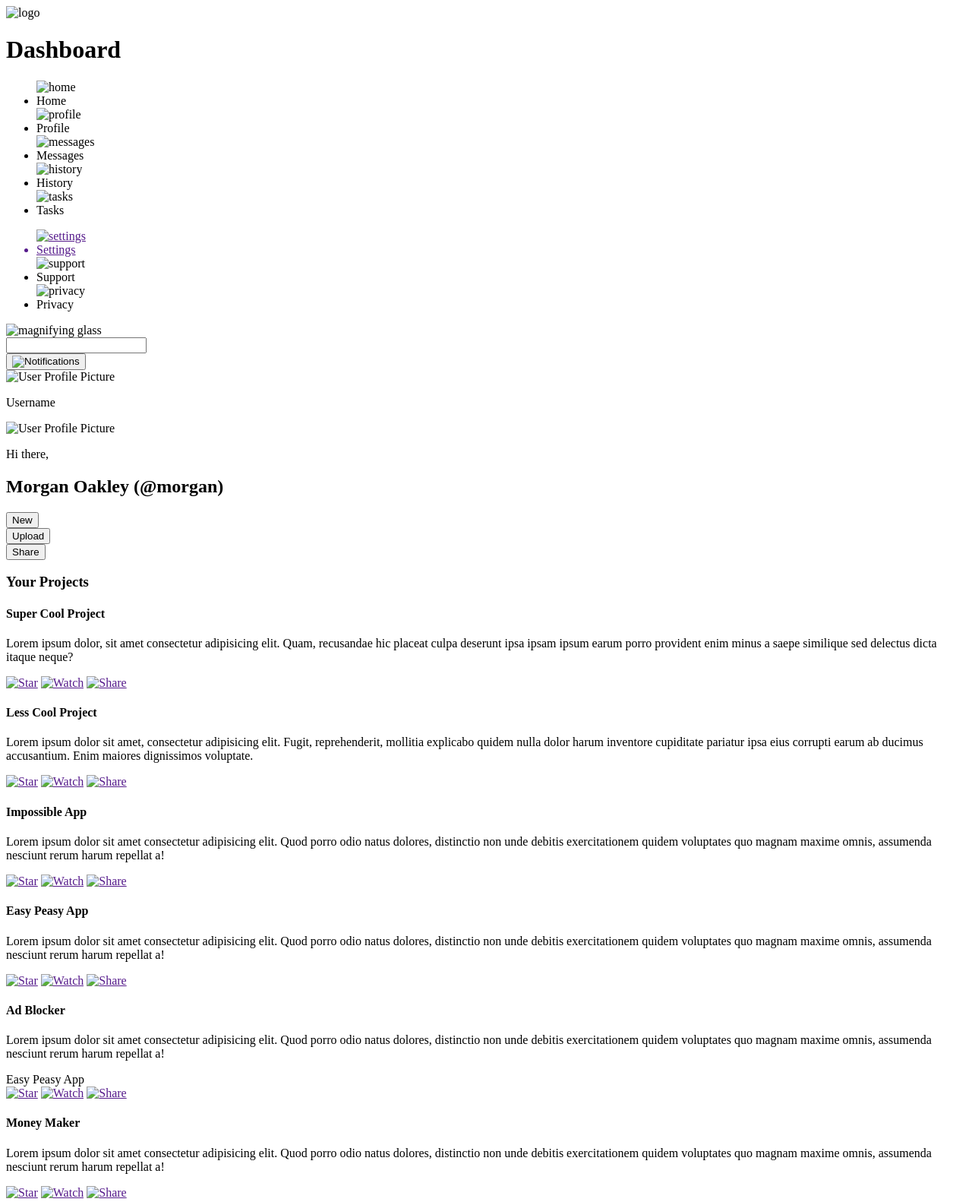
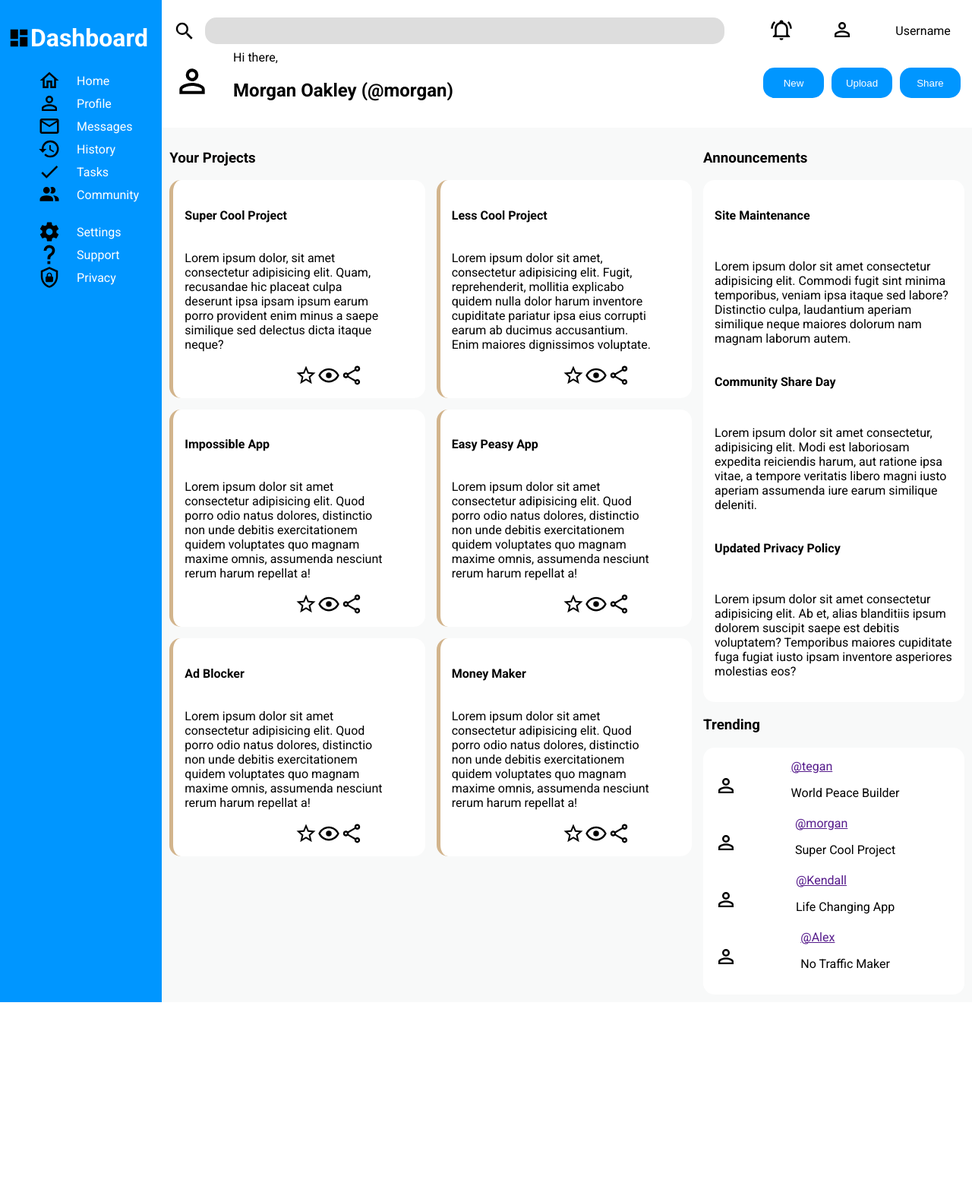
Before and after one commit to Thomas-Randell/TOP-Admin-Dashboard, a plain HTML site: page index.html in a window 1280 px wide. Shown: the top 1582 px of the page at 76% size. After the commit the page ends 1319 px from the top, so only its background shows below. Drawn offline with Linux system fonts and the light colour scheme.

Commit message:
Style webpage Styles appled to all elements on page, add images for icons. Grid used for all elements where possible.

```diff
--- a/index.html
+++ b/index.html
@@ -5,49 +5,59 @@
     <meta charset="UTF-8">
     <meta name="viewport" content="width=device-width, initial-scale=1.0">
     <title>Admin Dashboard</title>
+    <link rel="preconnect" href="https://fonts.googleapis.com">
+    <link rel="preconnect" href="https://fonts.gstatic.com" crossorigin>
+    <link
+        href="https://fonts.googleapis.com/css2?family=Roboto:ital,wght@0,100;0,300;0,400;0,500;0,700;0,900;1,100;1,300;1,400;1,500;1,700;1,900&display=swap"
+        rel="stylesheet">
+    <link rel="stylesheet" href="style.css">
 </head>
 
 <body>
+    <div class="container">
         <div class="navbar">
             <div class="logo">
-            <img src="" alt="logo">
+                <img src="images/view-dashboard.svg" alt="logo">
                 <h1>Dashboard</h1>
             </div>
             <ul>
-            <div>
-                <img src="" alt="home" class="nav-image">
+                <div class="nav-item">
+                    <img src="images/home-outline.svg" alt="home" class="nav-image">
                     <li class="nav">Home</li>
                 </div>
-            <div>
-                <img src="" alt="profile" class="nav-image">
+                <div class="nav-item">
+                    <img src="images/account-outline.svg" alt="profile" class="nav-image">
                     <li class="nav">Profile</li>
                 </div>
-            <div>
-                <img src="" alt="messages" class="nav-image">
+                <div class="nav-item">
+                    <img src="images/email-outline.svg" alt="messages" class="nav-image">
                     <li class="nav">Messages</li>
                 </div>
-            <div>
-                <img src="" alt="history" class="nav-image">
+                <div class="nav-item">
+                    <img src="images/history.svg" alt="history" class="nav-image">
                     <li class="nav">History</li>
                 </div>
-            <div>
-                <img src="" alt="tasks" class="nav-image">
+                <div class="nav-item">
+                    <img src="images/check.svg" alt="tasks" class="nav-image">
                     <li class="nav">Tasks</li>
                 </div>
-        </ul>
-        <ul>
-            <div>
-                <a href="">
-                    <img src="" alt="settings" class="nav-image">
-                    <li class="nav">Settings</li>
-                </a>
+                <div class="nav-item">
+                    <img src="images/account-multiple.svg" alt="community" class="nav-image">
+                    <li class="nav">Community</li>
                 </div>
                 <div>
-                <img src="" alt="support" class="nav-image">
+                    <li><br></li>
+                </div>
+                <div class="nav-item">
+                    <img src="images/cog.svg" alt="settings" class="nav-image">
+                    <li class="nav">Settings</li>
+                </div>
+                <div class="nav-item">
+                    <img src="images/help.svg" alt="support" class="nav-image">
                     <li class="nav">Support</li>
                 </div>
-            <div>
-                <img src="" alt="privacy" class="nav-image">
+                <div class="nav-item">
+                    <img src="images/shield-lock-outline.svg" alt="privacy" class="nav-image">
                     <li class="nav">Privacy</li>
                 </div>
             </ul>
@@ -55,14 +65,15 @@
         <div class="header">
             <div class="upper-header">
                 <div class="searchbar-container">
-                <img src="" alt="magnifying glass">
-                <div><input type="text" name="searchbar" id=""></div>
+                    <img src="images/magnify.svg" alt="magnifying glass">
+                    <div><input type="text" name="searchbar" id="" class="searchbar"></div>
                 </div>
-            <div class="notifications">
-                <button><img src="" alt="Notifications" class="notification-image"></button>
+                <div>
+                    <button class="notifications"><img src="images/bell-ring-outline.svg" alt="Notifications"
+                            class="notification-image"></button>
                 </div>
                 <div class="profile-picture-small">
-                <img src="" alt="User Profile Picture" class="profile-picture-sm">
+                    <img src="images/account-outline.svg" alt="User Profile Picture" class="profile-picture-sm">
                 </div>
                 <div class="username">
                     <p>Username</p>
@@ -70,155 +81,178 @@
             </div>
             <div class="lower-header">
                 <div class="profile-picture-large">
-                <img src="" alt="User Profile Picture" class="profile-picture-lg">
+                    <img src="images/account-outline.svg" alt="User Profile Picture" class="profile-picture-lg">
                 </div>
                 <div class="welcome-message">
                     <p>Hi there,</p>
-            </div>
+
                     <div class="username">
                         <h2>Morgan Oakley (@morgan)</h2>
                     </div>
-            <div class="admin-button">
-                <button>New</button>
                 </div>
-            <div class="admin-button">
-                <button>Upload</button>
+                <div>
+                    <button class="admin-button">New</button>
                 </div>
-            <div class="admin-button">
-                <button>Share</button>
+                <div>
+                    <button class="admin-button">Upload</button>
+                </div>
+                <div>
+                    <button class="admin-button">Share</button>
                 </div>
             </div>
         </div>
         <div class="content">
+            <div class="projects-container">
+                <h3>Your Projects</h3>
                 <div class="projects">
-            <h3>Your Projects</h3>
                     <div class="project-card">
                         <h4>Super Cool Project</h4>
-                <p>Lorem ipsum dolor, sit amet consectetur adipisicing elit. Quam, recusandae hic placeat culpa deserunt
-                    ipsa ipsam ipsum earum porro provident enim minus a saepe similique sed delectus dicta itaque neque?
+                        <p>Lorem ipsum dolor, sit amet consectetur adipisicing elit. Quam, recusandae hic placeat culpa
+                            deserunt
+                            ipsa ipsam ipsum earum porro provident enim minus a saepe similique sed delectus dicta
+                            itaque
+                            neque?
                         </p>
-                <div>
-                    <div></div>
-                    <a href=""><img src="" alt="Star"></a>
-                    <a href=""><img src="" alt="Watch"></a>
-                    <a href=""><img src="" alt="Share"></a>
+                        <div class="interact">
+                            <img src="images/star-outline.svg" alt="Star">
+                            <img src="images/eye-outline.svg" alt="Watch">
+                            <img src="images/share-variant-outline.svg" alt="Share">
                         </div>
                     </div>
                     <div class="project-card">
                         <h4>Less Cool Project</h4>
-                <p>Lorem ipsum dolor sit amet, consectetur adipisicing elit. Fugit, reprehenderit, mollitia explicabo
+                        <p>Lorem ipsum dolor sit amet, consectetur adipisicing elit. Fugit, reprehenderit, mollitia
+                            explicabo
                             quidem nulla dolor harum inventore cupiditate pariatur ipsa eius corrupti earum ab ducimus
                             accusantium. Enim maiores dignissimos voluptate.</p>
-                <div>
-                    <div></div>
-                    <a href=""><img src="" alt="Star"></a>
-                    <a href=""><img src="" alt="Watch"></a>
-                    <a href=""><img src="" alt="Share"></a>
+                        <div class="interact">
+                            <img src="images/star-outline.svg" alt="Star">
+                            <img src="images/eye-outline.svg" alt="Watch">
+                            <img src="images/share-variant-outline.svg" alt="Share">
                         </div>
                     </div>
                     <div class="project-card">
                         <h4>Impossible App</h4>
-                <p>Lorem ipsum dolor sit amet consectetur adipisicing elit. Quod porro odio natus dolores, distinctio
-                    non unde debitis exercitationem quidem voluptates quo magnam maxime omnis, assumenda nesciunt rerum
+                        <p>Lorem ipsum dolor sit amet consectetur adipisicing elit. Quod porro odio natus dolores,
+                            distinctio
+                            non unde debitis exercitationem quidem voluptates quo magnam maxime omnis, assumenda
+                            nesciunt
+                            rerum
                             harum repellat a!</p>
-                <div></div>
-                <a href=""><img src="" alt="Star"></a>
-                <a href=""><img src="" alt="Watch"></a>
-                <a href=""><img src="" alt="Share"></a>
+                        <div class="interact">
+                            <img src="images/star-outline.svg" alt="Star">
+                            <img src="images/eye-outline.svg" alt="Watch">
+                            <img src="images/share-variant-outline.svg" alt="Share">
+                        </div>
                     </div>
                     <div class="project-card">
                         <h4>Easy Peasy App</h4>
-                <p>Lorem ipsum dolor sit amet consectetur adipisicing elit. Quod porro odio natus dolores, distinctio
-                    non unde debitis exercitationem quidem voluptates quo magnam maxime omnis, assumenda nesciunt rerum
+                        <p>Lorem ipsum dolor sit amet consectetur adipisicing elit. Quod porro odio natus dolores,
+                            distinctio
+                            non unde debitis exercitationem quidem voluptates quo magnam maxime omnis, assumenda
+                            nesciunt
+                            rerum
                             harum repellat a!</p>
-                <div></div>
-                <a href=""><img src="" alt="Star"></a>
-                <a href=""><img src="" alt="Watch"></a>
-                <a href=""><img src="" alt="Share"></a>
+                        <div class="interact">
+                            <img src="images/star-outline.svg" alt="Star">
+                            <img src="images/eye-outline.svg" alt="Watch">
+                            <img src="images/share-variant-outline.svg" alt="Share">
+                        </div>
                     </div>
                     <div class="project-card">
                         <h4>Ad Blocker</h4>
-                <p>Lorem ipsum dolor sit amet consectetur adipisicing elit. Quod porro odio natus dolores, distinctio
-                    non unde debitis exercitationem quidem voluptates quo magnam maxime omnis, assumenda nesciunt rerum
+                        <p>Lorem ipsum dolor sit amet consectetur adipisicing elit. Quod porro odio natus dolores,
+                            distinctio
+                            non unde debitis exercitationem quidem voluptates quo magnam maxime omnis, assumenda
+                            nesciunt
+                            rerum
                             harum repellat a!</p>
-                <div>Easy Peasy App</div>
-                <a href=""><img src="" alt="Star"></a>
-                <a href=""><img src="" alt="Watch"></a>
-                <a href=""><img src="" alt="Share"></a>
+                        <div class="interact">
+                            <img src="images/star-outline.svg" alt="Star">
+                            <img src="images/eye-outline.svg" alt="Watch">
+                            <img src="images/share-variant-outline.svg" alt="Share">
+                        </div>
                     </div>
                     <div class="project-card">
                         <h4>Money Maker</h4>
-                <p>Lorem ipsum dolor sit amet consectetur adipisicing elit. Quod porro odio natus dolores, distinctio
-                    non unde debitis exercitationem quidem voluptates quo magnam maxime omnis, assumenda nesciunt rerum
+                        <p>Lorem ipsum dolor sit amet consectetur adipisicing elit. Quod porro odio natus dolores,
+                            distinctio
+                            non unde debitis exercitationem quidem voluptates quo magnam maxime omnis, assumenda
+                            nesciunt
+                            rerum
                             harum repellat a!</p>
-                <div></div>
-                <a href=""><img src="" alt="Star"></a>
-                <a href=""><img src="" alt="Watch"></a>
-                <a href=""><img src="" alt="Share"></a>
+                        <div class="interact">
+                            <img src="images/star-outline.svg" alt="Star">
+                            <img src="images/eye-outline.svg" alt="Watch">
+                            <img src="images/share-variant-outline.svg" alt="Share">
                         </div>
                     </div>
+                </div>
+            </div>
+            <div class="right-content">
                 <div class="announcements">
                     <h3>Announcements</h3>
-            <div class="card-white">
                     <div class="announcement-card">
-                    <a href="">
+                        <div class="announcement-content">
                             <h4>Site Maintenance</h4>
                             <p>Lorem ipsum dolor sit amet consectetur adipisicing elit. Commodi fugit sint minima
-                            temporibus, veniam ipsa itaque sed labore? Distinctio culpa, laudantium aperiam similique
+                                temporibus, veniam ipsa itaque sed labore? Distinctio culpa, laudantium aperiam
+                                similique
                                 neque maiores dolorum nam magnam laborum autem.</p>
-                    </a>
                         </div>
-                <a href="">
-                    <div class="announcement-card">
+                        <div class="announcement-content">
                             <h4>Community Share Day</h4>
                             <p>Lorem ipsum dolor sit amet consectetur, adipisicing elit. Modi est laboriosam expedita
                                 reiciendis harum, aut ratione ipsa vitae, a tempore veritatis libero magni iusto aperiam
                                 assumenda iure earum similique deleniti.</p>
-                </a>
                         </div>
-            <div class="announcement-card">
-                <a href="">
+                        <div class="announcement-content">
                             <h4>Updated Privacy Policy</h4>
-                    <p>Lorem ipsum dolor sit amet consectetur adipisicing elit. Ab et, alias blanditiis ipsum dolorem
-                        suscipit saepe est debitis voluptatem? Temporibus maiores cupiditate fuga fugiat iusto ipsam
+                            <p>Lorem ipsum dolor sit amet consectetur adipisicing elit. Ab et, alias blanditiis ipsum
+                                dolorem
+                                suscipit saepe est debitis voluptatem? Temporibus maiores cupiditate fuga fugiat iusto
+                                ipsam
                                 inventore asperiores molestias eos?</p>
-                </a>
                         </div>
                     </div>
                 </div>
                 <div class="trending">
                     <h3>Trending</h3>
-        <div class="card-white">
-            <div>
-                <img src="" alt="tegan-profile-picture" class="profile-picture-sm">
+                    <div class="trending-card">
+                        <div class="trending-item">
+                            <img src="images/account-outline.svg" alt="tegan-profile-picture"
+                                class="profile-picture-sm">
                             <div>
                                 <a href="">@tegan</a>
-                    <p>World Peace Builder</p>
+                                <p class="trending-title">World Peace Builder</p>
                             </div>
                         </div>
-            <div>
-                <img src="" alt="morgan-profile-picture" class="profile-picture-sm">
+                        <div class="trending-item">
+                            <img src="images/account-outline.svg" alt="morgan-profile-picture"
+                                class="profile-picture-sm">
                             <div>
                                 <a href="">@morgan</a>
-                    <p>Super Cool Project</p>
+                                <p class="trending-title">Super Cool Project</p>
                             </div>
                         </div>
-            <div>
-                <img src="" alt="kendall-profile-picture" class="profile-picture-sm">
+                        <div class="trending-item">
+                            <img src="images/account-outline.svg" alt="kendall-profile-picture"
+                                class="profile-picture-sm">
                             <div>
                                 <a href="">@Kendall</a>
-                    <p>Life Changing App</p>
+                                <p class="trending-title">Life Changing App</p>
                             </div>
                         </div>
-            <div>
-                <img src="" alt="alex-profile-picture" class="profile-picture-sm">
+                        <div class="trending-item">
+                            <img src="images/account-outline.svg" alt="alex-profile-picture" class="profile-picture-sm">
                             <div>
                                 <a href="">@Alex</a>
                                 <p>No Traffic Maker</p>
                             </div>
                         </div>
                     </div>
-
+                </div>
+            </div>
         </div>
     </div>
 </body>
--- a/style.css
+++ b/style.css
@@ -0,0 +1,219 @@
+/* Global Selectors */
+
+body {
+    margin: 0;
+    max-width: 100%;
+    height: auto;
+    font-family: 'Roboto', sans-serif;
+}
+
+ul {
+    list-style-type: none;
+}
+
+img {
+    height: 30px;
+}
+
+p {
+    text-overflow: ellipsis;
+}
+
+/* Class Selectors */
+.container {
+    max-height: 100vh;
+    display: grid;
+    grid-template-columns: 1fr 5fr;
+    grid-template-rows: .2fr .2fr;
+}
+
+.logo {
+    display: grid;
+    grid-template-columns: .33fr 1fr;
+    grid-template-rows: 1fr;
+    justify-content: start;
+    align-items: center;
+    grid-area: 1 / 1 / span 1 / span 1;
+}
+
+.logo>img {
+    grid-area: 1 / 1 / span 1 / span 1
+}
+
+.logo>h1 {
+    grid-area: 1 / 2 / span 1 span 1;
+}
+
+
+
+/* Navbar */
+.navbar {
+    color: white;
+    padding: 10px;
+    background-color: #0096FF;
+    display: grid;
+    grid-template-columns: 1fr;
+    grid-template-rows: 50px 0.11fr;
+    gap: 15px;
+    grid-area: 1 / 1 / span 2 / span 1;
+}
+
+.nav-item {
+    display: grid;
+    grid-template: 1fr / .5fr 1fr;
+    align-items: center;
+}
+
+/* Header */
+.header {
+    padding: 15px;
+    display: grid;
+    grid-template-rows: 0.33fr 0.67fr;
+    grid-template-columns: 1fr;
+}
+
+/* Upper Header */
+.upper-header {
+    grid-area: 1 / 1 / span 1 / span 5;
+    display: grid;
+    grid-template-columns: 3fr .33fr .33fr .33fr;
+    grid-template-rows: 1fr;
+    align-items: center;
+}
+
+.searchbar-container {
+    display: grid;
+    grid-template: 1fr / .1fr 2fr;
+    gap: 5px;
+    grid-area: 1 / 1 / 2 / 2;
+    align-items: center;
+}
+
+.searchbar {
+    padding: 10px;
+    width: 90%;
+    background-color: #dddddd;
+    border-radius: 15px;
+    border: none;
+    grid-area: 1 / 2 / span 1 / span 1;
+}
+
+.notifications {
+    border: none;
+    background: #FFFFFF;
+}
+
+/* Lower Header */
+.lower-header {
+    grid-area: 2 / 1 / span 1 / span 5;
+    display: grid;
+    grid-template: 1fr / .25fr 2.5fr .25fr .25fr .25fr;
+    gap: 10px;
+    align-items: center;
+}
+
+.profile-picture-lg {
+    height: 50px;
+}
+
+.welcome-message > * {
+    margin:0;
+}
+
+.admin-button {
+    width: 80px;
+    height: 40px;
+    color: white;
+    background-color: #0096FF;
+    border-radius: 15px;
+    border-width: 0px;
+}
+
+.content {
+    background-color: #f8f9f9;
+    padding: 10px;
+    display: grid;
+    grid-area: 2 / 2 / 2 / 3;
+    grid-template: 1fr / 2fr 1fr;
+    gap: 15px;
+}
+
+.projects {
+    grid-area: 1 / 1 / span 1 / span 2;
+    display: grid;
+    grid-template: 1fr / 1fr 1fr;
+    gap: 15px
+}
+
+.project-card {
+    border-left: 5px tan solid;
+    background-color: white;
+    border-radius: 15px;
+    padding: 15px;
+    display: grid;
+    grid-template: 0.1fr .8fr .1fr / .80fr .20fr;
+}
+
+.project-card > h4 {
+    grid-area: 1 / 1 / span 1 / span 2;
+}
+
+.project-card > p{
+    grid-area: 2 / 1 / span 1 / span 2
+}
+
+.interact {
+    display: grid;
+    grid-template-columns: 1fr repeat(3, 30px);
+    align-items: center;
+    grid-area: 3 / 2 / -1 / span 1;
+}
+
+.announcements {
+    grid-area: 1 / 2 / span 1 / span 1;
+}
+
+.announcement-card {
+    background-color: white;
+    border-radius: 15px;
+    padding: 15px;
+    display: grid;
+}
+
+.announcement-content {
+    overflow: hidden;
+    display:grid;
+    grid-template-rows: 1fr 2fr;
+
+}
+
+.announcement-content > h4 {
+    margin-bottom: 3px;
+}
+
+.trending {
+    grid-area: 2 / 2 / span 1 / span 1;
+}
+
+.trending-card {
+    background-color: white;
+    border-radius: 15px;
+    padding: 15px;
+    display: grid;
+    grid-template: .5fr .5fr / .25fr .75fr;
+    gap: 5px
+}
+
+.trending-item {
+    display: grid;
+    grid-column: 1 / span 2;
+    align-items: center;
+}
+
+.trending-item > img {
+    grid-area: 1 / 1 / span 1 / span 1;
+}
+
+.trending-item > div {
+    grid-area: 1 / 2 / span 1 / span 1
+}
```
Also changed, not shown: images/account-multiple.svg (added), images/account-outline.svg (added), images/bell-ring-outline.svg (added), images/check.svg (added), images/cog.svg (added), images/email-outline.svg (added), images/eye-outline.svg (added), images/help.svg (added), images/history.svg (added), images/home-outline.svg (added), images/magnify.svg (added), images/share-variant-outline.svg (added), images/shield-lock-outline.svg (added), images/star-outline.svg (added), 1 more files. Lines whose indentation alone changed are shown as unchanged.
